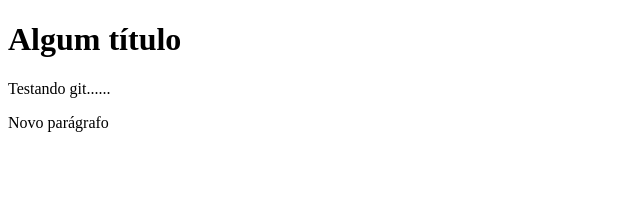
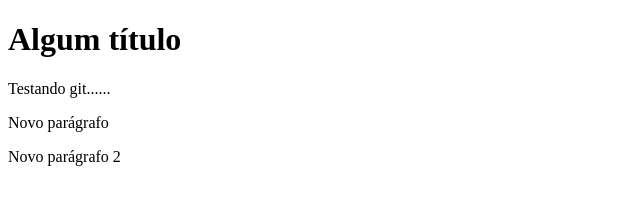
Before and after one commit to aureocost4/tutorial_git, a plain HTML site: page index.html in a window 1280 px wide. Shown: the whole page, without its empty margins (0-640 px from the left). Drawn offline with Linux system fonts and the light colour scheme.

Commit message:
nova demanda

```diff
--- a/index.html
+++ b/index.html
@@ -10,5 +10,6 @@
         <h1>Algum título</h1>
         <p>Testando git......</p>
         <p>Novo parágrafo</p>
+        <p>Novo parágrafo 2</p>
     </body>
 </html>
```
